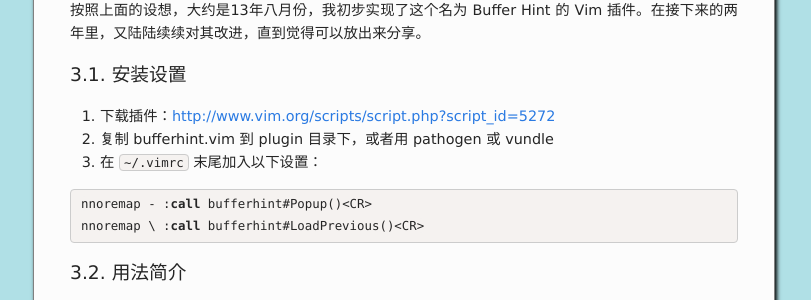
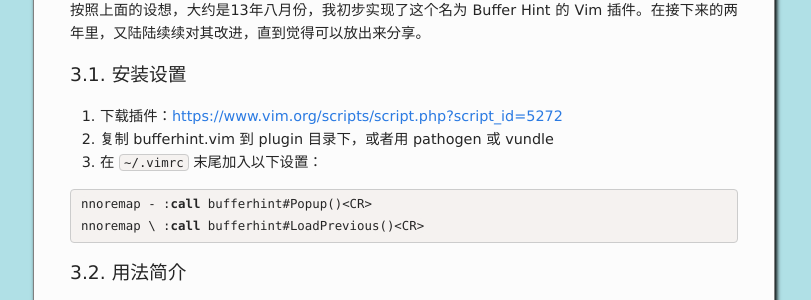
Before and after one commit to bsdelf/bsdelf.github.io, a Jekyll site: the page built from _posts/2015-12-06-intro-buffer-hint.md, in a window 1280 px wide and 900 px high, scrolled down 761 px. Shown: the part 152-452 px from the top of the window, without its empty margins (236-1047 px from the left). Built offline with Jekyll 4.4.1, drawn with Linux system fonts in a browser that asks for light colours; comment, search, counter and statistics services are not loaded; some of the changed lines change nothing that is shown.

Commit message:
Update external links to https

```diff
--- a/_includes/footer.html
+++ b/_includes/footer.html
@@ -20,7 +20,7 @@
               {% endif %}
 
               {% if site.zhihu_username %}
-              <a href="http://www.zhihu.com/people/{{ site.zhihu_username }}">
+              <a href="https://www.zhihu.com/people/{{ site.zhihu_username }}">
                   <span class="icon  icon-zhihu">
                       <img src="/images/zhihu.svg" />
                   </span>
@@ -29,7 +29,7 @@
           </div>
 
           <div class="footer-col-right">
-              <a rel="license" href="http://creativecommons.org/licenses/by-nd/3.0/">
+              <a rel="license" href="https://creativecommons.org/licenses/by-nd/3.0/">
                   <span class="icon-rect">
                       <img src="/images/nd-cc.svg" />
                   </span>
--- a/_posts/2015-12-06-intro-buffer-hint.md
+++ b/_posts/2015-12-06-intro-buffer-hint.md
@@ -31,7 +31,7 @@
 
 ## 安装设置
 
-1. 下载插件：[http://www.vim.org/scripts/script.php?script_id=5272](http://www.vim.org/scripts/script.php?script_id=5272)
+1. 下载插件：[https://www.vim.org/scripts/script.php?script_id=5272](https://www.vim.org/scripts/script.php?script_id=5272)
 1. 复制 bufferhint.vim 到 plugin 目录下，或者用 pathogen 或 vundle
 1. 在 `~/.vimrc` 末尾加入以下设置：
 
```
